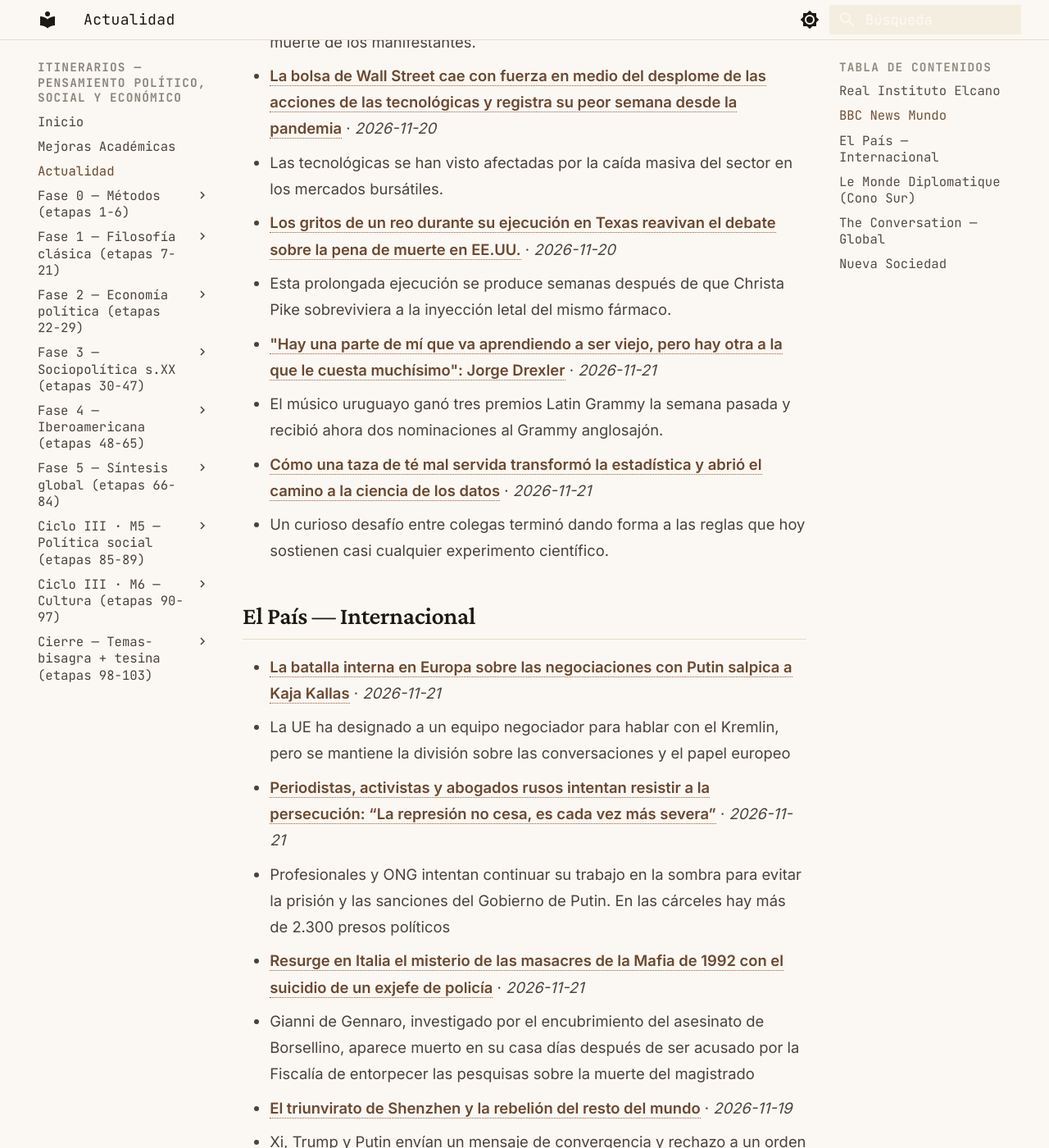
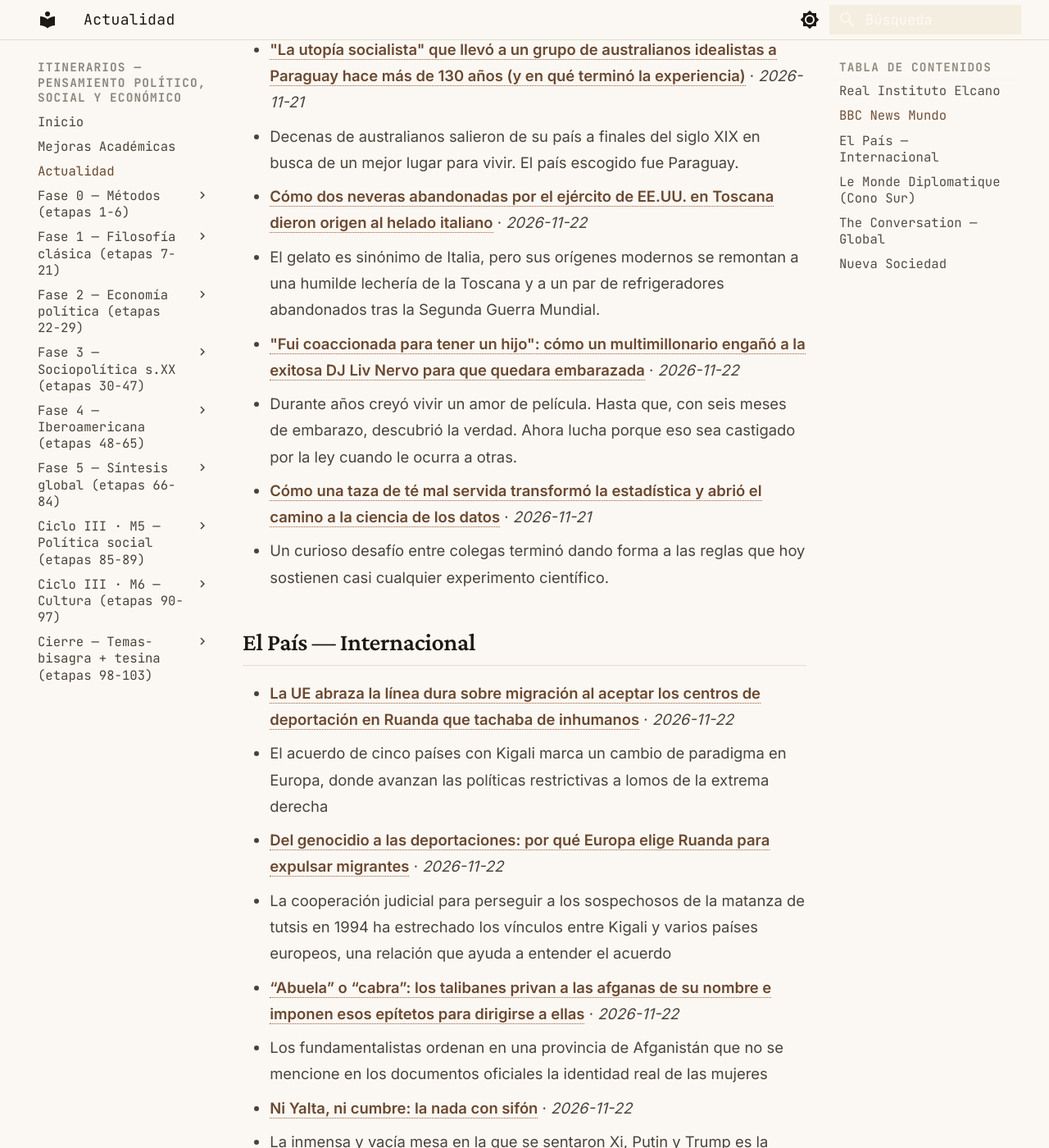
Before and after one commit to MrSpagVi/Curso, an MkDocs documentation site: the page built from docs/actualidad.md, in a window 1280 px wide and 1400 px high, scrolled down 1034 px. Shown: the whole window at 82% size. Built offline with MkDocs 1.6.1 and Material for MkDocs 9.7.7, drawn with Linux system fonts in a browser that asks for light colours; some of the changed text lies outside the part shown.

Commit message:
auto: actualidad 2026-11-22

```diff
--- a/docs/actualidad.md
+++ b/docs/actualidad.md
@@ -6,7 +6,7 @@ title: Actualidad
 
 Últimos titulares de fuentes que dictan agenda en ciencia política y geopolítica. Actualizado automáticamente cada día (vía GitHub Actions).
 
-_Última actualización: 2026-11-21 13:56 UTC_
+_Última actualización: 2026-11-22 13:49 UTC_
 
 !!! tip "Ritual mensual — #actualidad"
     El último sábado de cada mes: agarrá **un** titular de los de abajo y escribí **300 palabras** aplicándole **2 autores** del último mes que leíste. ¿Qué diría cada uno? ¿En qué chocan? No resumas la noticia — usala como caso para pensar con las herramientas que venís construyendo. Guardá el texto con el tag `#actualidad` en tu sistema de notas. Esto convierte la teoría en criterio sobre la coyuntura: el objetivo del plan no es citar a Maquiavelo, es leer el presente con él.
@@ -17,29 +17,29 @@ _Sin datos en esta ejecución. Visitar fuente: [https://www.realinstitutoelcano.
 
 ## BBC News Mundo
 
-- **["No quise negociar la sangre de mi hija": la madre de una adolescente muerta a tiros en las protestas en Irán exige justicia desde el exilio](https://www.bbc.com/mundo/articles/cwx28636mp5zo?at_medium=RSS&at_campaign=rss)** · *2026-11-21*
-  - Samira publica desde el extranjero los nombres de miembros de las fuerzas de seguridad iraníes que, según ella, son responsables de la muerte de los manifestantes.
-- **[La bolsa de Wall Street cae con fuerza en medio del desplome de las acciones de las tecnológicas y registra su peor semana desde la pandemia](https://www.bbc.com/mundo/articles/cm8791vvwelno?at_medium=RSS&at_campaign=rss)** · *2026-11-20*
-  - Las tecnológicas se han visto afectadas por la caída masiva del sector en los mercados bursátiles.
-- **[Los gritos de un reo durante su ejecución en Texas reavivan el debate sobre la pena de muerte en EE.UU.](https://www.bbc.com/mundo/articles/cq3dg820rre0o?at_medium=RSS&at_campaign=rss)** · *2026-11-20*
-  - Esta prolongada ejecución se produce semanas después de que Christa Pike sobreviviera a la inyección letal del mismo fármaco.
-- **["Hay una parte de mí que va aprendiendo a ser viejo, pero hay otra a la que le cuesta muchísimo": Jorge Drexler](https://www.bbc.com/mundo/articles/c6n90g8p3nlwo?at_medium=RSS&at_campaign=rss)** · *2026-11-21*
-  - El músico uruguayo ganó tres premios Latin Grammy la semana pasada y recibió ahora dos nominaciones al Grammy anglosajón.
+- **[Lo que podemos aprender de una antigua ciudad subterránea de Turquía sobre cómo escapar del calor y el frío extremos](https://www.bbc.com/mundo/articles/cq074g7x8915o?at_medium=RSS&at_campaign=rss)** · *2026-11-21*
+  - Hace siglos, los habitantes de la Capadocia, una región histórica en Turquía, se escondieron bajo tierra para escapar de sus enemigos. Allí también encontraron refugio frente a las condiciones climáticas extremas.
+- **["La utopía socialista" que llevó a un grupo de australianos idealistas a Paraguay hace más de 130 años (y en qué terminó la experiencia)](https://www.bbc.com/mundo/articles/cr5yny54gvy3o?at_medium=RSS&at_campaign=rss)** · *2026-11-21*
+  - Decenas de australianos salieron de su país a finales del siglo XIX en busca de un mejor lugar para vivir. El país escogido fue Paraguay.
+- **[Cómo dos neveras abandonadas por el ejército de EE.UU. en Toscana dieron origen al helado italiano](https://www.bbc.com/mundo/articles/c3d3g9d1rk3o?at_medium=RSS&at_campaign=rss)** · *2026-11-22*
+  - El gelato es sinónimo de Italia, pero sus orígenes modernos se remontan a una humilde lechería de la Toscana y a un par de refrigeradores abandonados tras la Segunda Guerra Mundial.
+- **["Fui coaccionada para tener un hijo": cómo un multimillonario engañó a la exitosa DJ Liv Nervo para que quedara embarazada](https://www.bbc.com/mundo/articles/cqm2ly382ylxo?at_medium=RSS&at_campaign=rss)** · *2026-11-22*
+  - Durante años creyó vivir un amor de película. Hasta que, con seis meses de embarazo, descubrió la verdad. Ahora lucha porque eso sea castigado por la ley cuando le ocurra a otras.
 - **[Cómo una taza de té mal servida transformó la estadística y abrió el camino a la ciencia de los datos](https://www.bbc.com/mundo/articles/cpq0lv5p5vqo?at_medium=RSS&at_campaign=rss)** · *2026-11-21*
   - Un curioso desafío entre colegas terminó dando forma a las reglas que hoy sostienen casi cualquier experimento científico.
 
 ## El País — Internacional
 
-- **[La batalla interna en Europa sobre las negociaciones con Putin salpica a Kaja Kallas](https://elpais.com/internacional/2026-11-21/la-batalla-interna-en-europa-sobre-las-negociaciones-con-putin-salpica-a-kaja-kallas.html)** · *2026-11-21*
-  - La UE ha designado a un equipo negociador para hablar con el Kremlin, pero se mantiene la división sobre las conversaciones y el papel europeo
-- **[Periodistas, activistas y abogados rusos intentan resistir a la persecución: “La represión no cesa, es cada vez más severa”](https://elpais.com/internacional/2026-11-21/periodistas-activistas-y-abogados-rusos-intentan-resistir-a-la-persecucion-la-represion-no-cesa-es-cada-vez-mas-severa.html)** · *2026-11-21*
-  - Profesionales y ONG intentan continuar su trabajo en la sombra para evitar la prisión y las sanciones del Gobierno de Putin. En las cárceles hay más de 2.300 presos políticos
-- **[Resurge en Italia el misterio de las masacres de la Mafia de 1992 con el suicidio de un exjefe de policía](https://elpais.com/internacional/2026-11-21/resurge-en-italia-el-misterio-de-las-masacres-de-mafia-de-1992-con-el-suicidio-de-un-exjefe-de-policia.html)** · *2026-11-21*
-  - Gianni de Gennaro, investigado por el encubrimiento del asesinato de Borsellino, aparece muerto en su casa días después de ser acusado por la Fiscalía de entorpecer las pesquisas sobre la muerte del magistrado
+- **[La UE abraza la línea dura sobre migración al aceptar los centros de deportación en Ruanda que tachaba de inhumanos](https://elpais.com/internacional/2026-11-22/la-ue-abraza-la-linea-dura-sobre-migracion-al-aceptar-los-centros-de-deportacion-en-ruanda-que-tachaba-de-inhumanos.html)** · *2026-11-22*
+  - El acuerdo de cinco países con Kigali marca un cambio de paradigma en Europa, donde avanzan las políticas restrictivas a lomos de la extrema derecha
+- **[Del genocidio a las deportaciones: por qué Europa elige Ruanda para expulsar migrantes](https://elpais.com/internacional/2026-11-22/del-genocidio-a-las-deportaciones-por-que-europa-elige-ruanda-para-expulsar-migrantes.html)** · *2026-11-22*
+  - La cooperación judicial para perseguir a los sospechosos de la matanza de tutsis en 1994 ha estrechado los vínculos entre Kigali y varios países europeos, una relación que ayuda a entender el acuerdo
+- **[“Abuela” o “cabra”: los talibanes privan a las afganas de su nombre e imponen esos epítetos para dirigirse a ellas](https://elpais.com/internacional/2026-11-22/abuela-o-cabra-los-talibanes-privan-a-las-afganas-de-su-nombre-e-imponen-los-epitetos-para-dirigirse-a-ellas.html)** · *2026-11-22*
+  - Los fundamentalistas ordenan en una provincia de Afganistán que no se mencione en los documentos oficiales la identidad real de las mujeres
+- **[Ni Yalta, ni cumbre: la nada con sifón](https://elpais.com/internacional/2026-11-22/ni-yalta-ni-cumbre-la-nada-con-sifon.html)** · *2026-11-22*
+  - La inmensa y vacía mesa en la que se sentaron Xi, Putin y Trump es la metáfora de una reunión que apenas sirvió para escenificar el desplazamiento de poder en el mundo
 - **[El triunvirato de Shenzhen y la rebelión del resto del mundo](https://elpais.com/internacional/2026-11-19/el-triunvirato-de-shenzhen-y-la-rebelion-del-resto-del-mundo.html)** · *2026-11-19*
   - Xi, Trump y Putin envían un mensaje de convergencia y rechazo a un orden que les pueda constreñir. Los demás países harán bien en tomárselo en serio
-- **[De Yalta a Shenzhen](https://elpais.com/internacional/2026-11-18/de-yalta-a-shenzhen.html)** · *2026-11-18*
-  - Xi ejerce de anfitrión de una cumbre que pidió Putin para dividir Europa y que Trump aceptó con la vista puesta en el Nobel de la Paz
 
 ## Le Monde Diplomatique (Cono Sur)
 
@@ -47,16 +47,16 @@ _Sin datos en esta ejecución. Visitar fuente: [https://www.eldiplo.org/feed/](h
 
 ## The Conversation — Global
 
-- **[Why fossil fuel-producing countries are stalling this crucial climate report](https://theconversation.com/why-fossil-fuel-producing-countries-are-stalling-this-crucial-climate-report-296997)** · *2026-11-21*
-  - Independent, expert climate science is critical to our future.
-- **[Whether it’s ‘Sister’ or your own sister, the burden that caring for aging parents puts on women is no joke](https://theconversation.com/whether-its-sister-or-your-own-sister-the-burden-that-caring-for-aging-parents-puts-on-women-is-no-joke-297041)** · *2026-11-20*
-  - About 1 in 4 US adults are family caregivers.
-- **[Alcohol addiction and eating disorders often go hand in hand – here’s why](https://theconversation.com/alcohol-addiction-and-eating-disorders-often-go-hand-in-hand-heres-why-294584)** · *2026-11-20*
-  - People receiving treatment for alcohol use problems are twice as likely to experience an eating disorder.
-- **[Your Mother Your Mother Your Mother: the sacred and profane collide in this off-kilter hitman drama](https://theconversation.com/your-mother-your-mother-your-mother-the-sacred-and-profane-collide-in-this-off-kilter-hitman-drama-297115)** · *2026-11-20*
-  - Tender moments in this affecting family drama about love and loss sit alongside scenes of jarringly brutal violence.
-- **[Why Taiwanese firms are reluctant to leave China, even as tensions rise](https://theconversation.com/why-taiwanese-firms-are-reluctant-to-leave-china-even-as-tensions-rise-297000)** · *2026-11-20*
-  - For many Taiwanese entrepreneurs, staying in China is about keeping people on both sides of the strait in contact when government relations are strained.
+- **[Prescription drug coverage: Ontario post-secondary students are paying more for less](https://theconversation.com/prescription-drug-coverage-ontario-post-secondary-students-are-paying-more-for-less-295862)** · *2026-11-22*
+  - Shifting student coverage from the public to the private sector is likely to increase overall system costs and lead to higher premiums for students and their families.
+- **[Who gets to decide whether an AI data centre has a ‘social licence’ to operate?](https://theconversation.com/who-gets-to-decide-whether-an-ai-data-centre-has-a-social-licence-to-operate-295729)** · *2026-11-22*
+  - Community support is increasingly important to AI data centre development. But who gets to decide whether a project has earned it?
+- **[Fossil of the Day: Has Mark Carney made Canada a climate heretic?](https://theconversation.com/fossil-of-the-day-has-mark-carney-made-canada-a-climate-heretic-296908)** · *2026-11-22*
+  - The satirical award is given to countries and leaders seen as doing little to support efforts to tackle climate change.
+- **[Mark Carney’s fight against Donald Trump won’t make Canada stronger](https://theconversation.com/mark-carneys-fight-against-donald-trump-wont-make-canada-stronger-296186)** · *2026-11-22*
+  - Mark Carney’s ‘Projects of National Interest’ are more like ‘Projects of National Inequality and Environmental Destruction’ than measures that will promote Canada’s interests sustainably.
+- **[Serbia and Hungary show why playing East against West may no longer pay for small European states](https://theconversation.com/serbia-and-hungary-show-why-playing-east-against-west-may-no-longer-pay-for-small-european-states-296555)** · *2026-11-22*
+  - By breaking away from illiberal rule, Serbia and Hungary provide examples of states seeking the best of both worlds in their relations with China, Russia and the West.
 
 ## Nueva Sociedad
 
```
